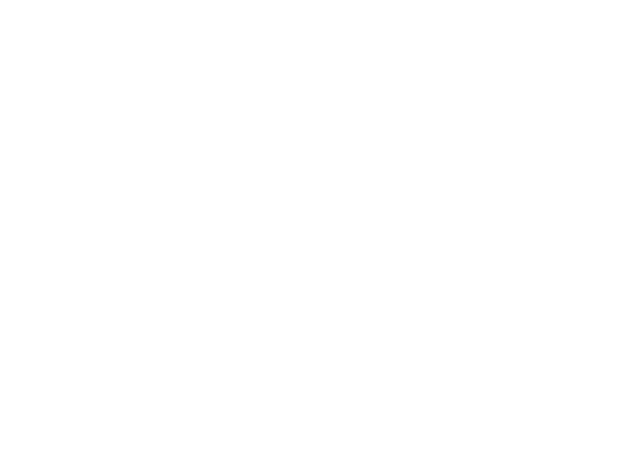
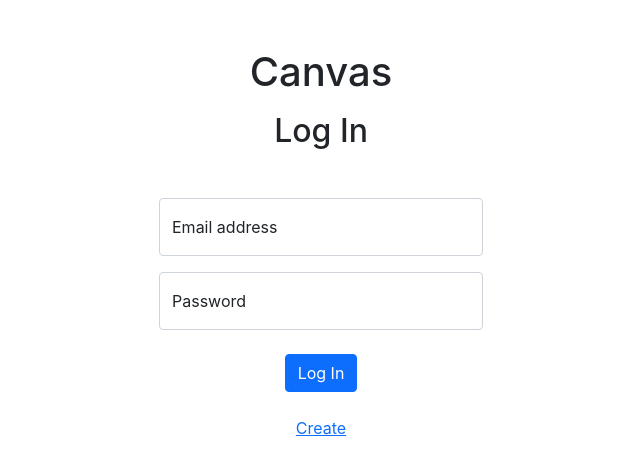
Before and after one commit to SE-2225-Retakers/COEOutcomeGenerator, a React (Create React App) app: page /login in a window 1280 px wide. Before the commit this address had no page. Shown: the top 474 px of the page, without its empty margins (319-959 px from the left). Built offline with nearby package versions, Linux system fonts and the light colour scheme.

Commit message:
chore: created Log in page

```diff
--- a/src/index.js
+++ b/src/index.js
@@ -6,6 +6,7 @@
 import { HomePage } from './pages/HomePage';
 import reportWebVitals from './reportWebVitals';
 import { BrowserRouter, Routes, Route } from 'react-router-dom';
+import LoginPage from './pages/LoginPage';
 
 const root = ReactDOM.createRoot(document.getElementById('root'));
 root.render(
@@ -13,6 +14,7 @@
     <Routes>
       <Route path='/' element={<App />} />
       <Route path='home' element={<HomePage />} />
+      <Route path='login' element={<LoginPage />} />
     </Routes>
   </BrowserRouter>
 );
--- /dev/null
+++ b/src/pages/LoginPage.js
@@ -0,0 +1,40 @@
+import React from 'react';
+import { Link } from "react-router-dom";
+import { Form, Container } from 'react-bootstrap';
+
+
+
+
+export default function LoginPage() {
+    return (
+        <Container>
+            <Form>
+                <div className="row justify-content-center">
+                    <div className="col-11 col-md-7 col-lg-4 mx-0 mb-6">
+                        <h1 className="text-center mt-5">Canvas</h1>
+                        <h2 className="text-center mt-3">Log In</h2>
+                        <img src="" className="card-img-top img-fluid" />
+                        <div className="card-body">
+                            <div className="form-floating mb-3">
+                                <input type="email" className="form-control" id="floatingInput" placeholder="name@example.com" name='acc_email' />
+                                <label for="floatingInput">Email address</label>
+                            </div>
+                            <div className="form-floating">
+                                <input type="password" className="form-control" id="floatingPassword" placeholder="Password" name='acc_password' />
+                                <label for="floatingPassword">Password</label>
+                            </div >
+                            <div className="text-center">
+                                <button className="btn btn-primary text-right mt-4" >
+                                    Log In
+                                </button>
+                            </div>
+                            <p className="text-center mt-4">
+                                <Link to="/signup" class="active">Create</Link>
+                            </p>
+                        </div>
+                    </div>
+                </div>
+            </Form>
+        </Container>
+    );
+};
```
